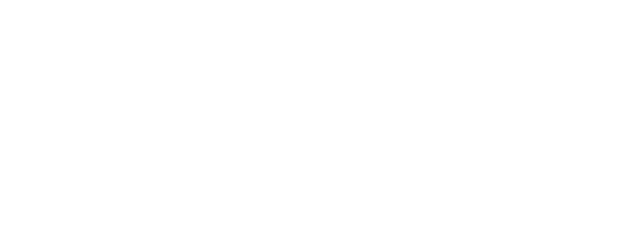
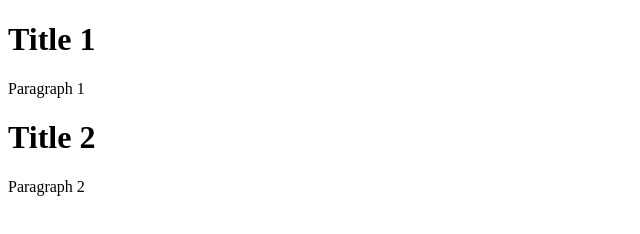
Before and after one commit to goodafteryoon/javascript-study, a plain HTML site: page index.html in a window 1280 px wide. Shown: the whole page, without its empty margins (0-640 px from the left). Drawn offline with Linux system fonts and the light colour scheme.

Commit message:
querySelecotor 가 가져온 element 확인 콘솔
-  <h1>Title 1</h1> 찍힘

```diff
--- a/index.html
+++ b/index.html
@@ -9,8 +9,17 @@
 </head>
 
 <body>
+  <div class="hello">
+    <h1>Title 1</h1>
+    <p>Paragraph 1</p>
+  </div>
+  <div class="hello">
+    <h1>Title 2</h1>
+    <p>Paragraph 2</p>
+  </div>
   <script>
-    console.log("Hello World!");
+    const title = document.querySelector(".hello:first-child h1");
+    console.log(title);
   </script>
 </body>
 
```
